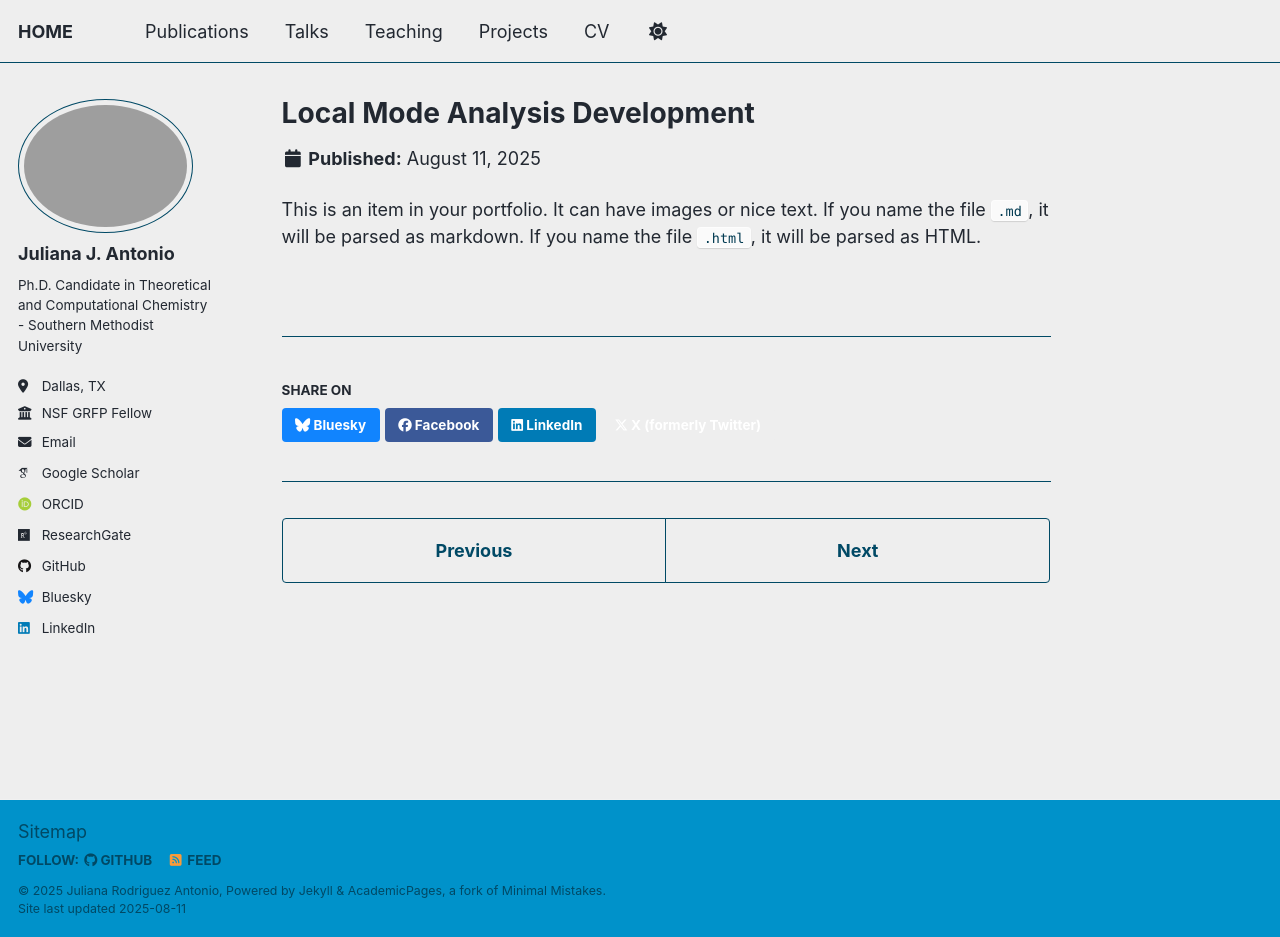
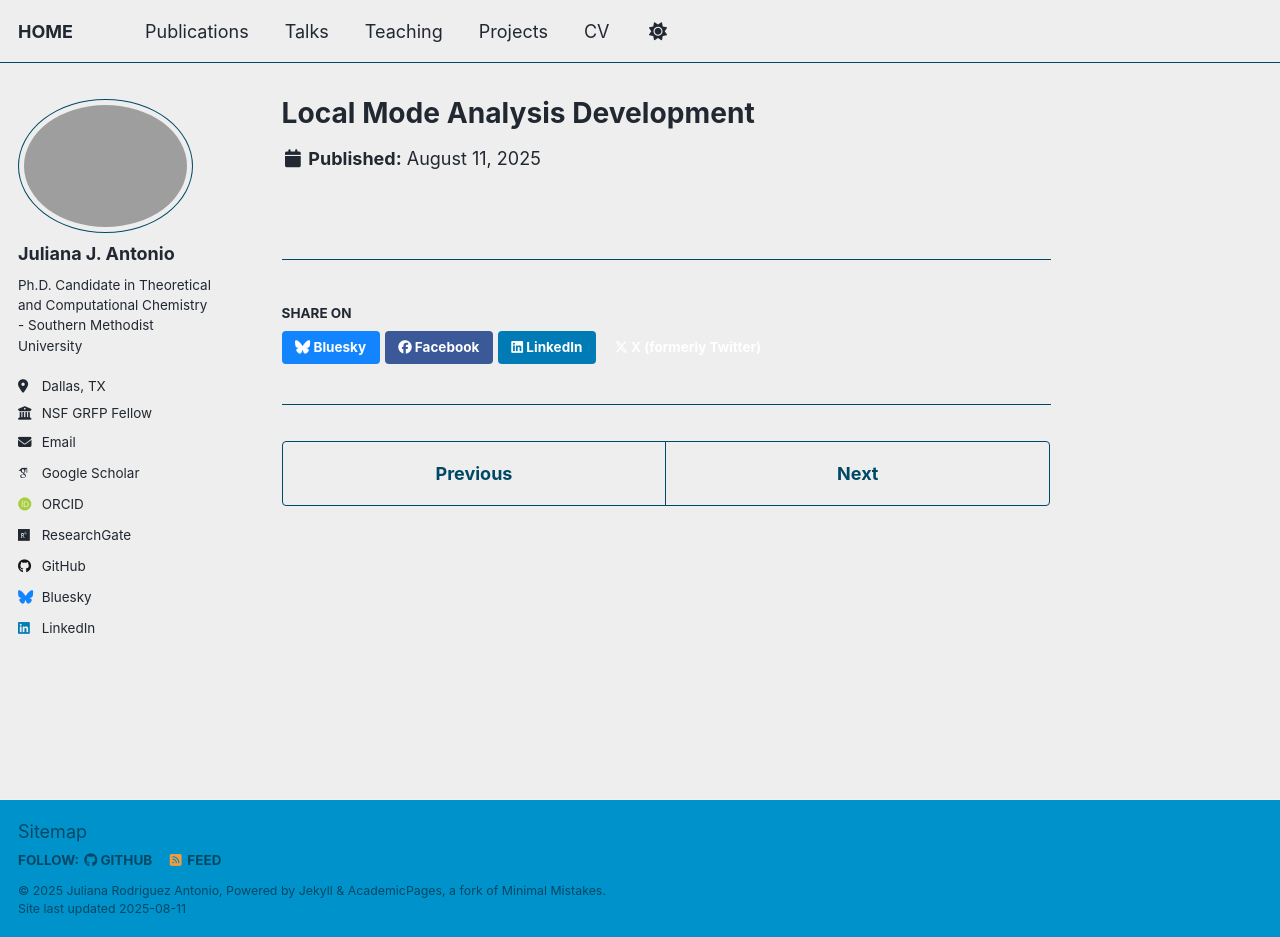
Before and after one commit to jantoniosantiz/jrodriguezantonio.github.io, a Jekyll site: the page built from _projects/project3.md, in a window 1280 px wide and 937 px high. Built offline with Jekyll 4.4.1, drawn with Linux system fonts in a browser that asks for light colours; some web fonts are replaced; a script that is not in the unit is left out.

```diff
--- a/_projects/project3.md
+++ b/_projects/project3.md
@@ -1,8 +1,6 @@
 ---
 title: "Local Mode Analysis Development"
-excerpt: 'Characterization of Normal Modes (CNM) into Local Mode components <img src="https://jantoniosantiz.github.io/jrodriguezantonio.github.io/images/Cr-S1-HIE-1.png" style="max-width:300px; height:auto;" alt="CNM" />'
+excerpt: 'Characterization of Normal Modes (CNM) into Local Mode components <img src="https://jantoniosantiz.github.io/jrodriguezantonio.github.io/images/Cr-S1-HIE-1.png" style="max-width:200px; height:auto;" alt="CNM" />'
 
 
 ---
-
-This is an item in your portfolio. It can have images or nice text. If you name the file `.md`, it will be parsed as markdown. If you name the file `.html`, it will be parsed as HTML.
```
Also changed, not shown: _projects/project1.md (+1 -3 lines), _projects/project2.md (+1 -2 lines).
